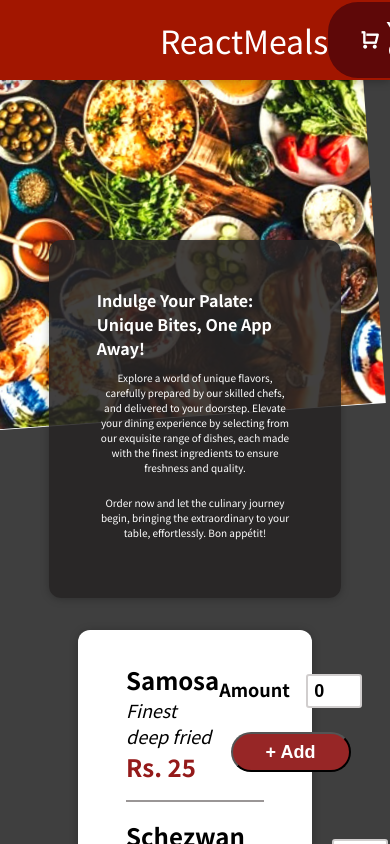
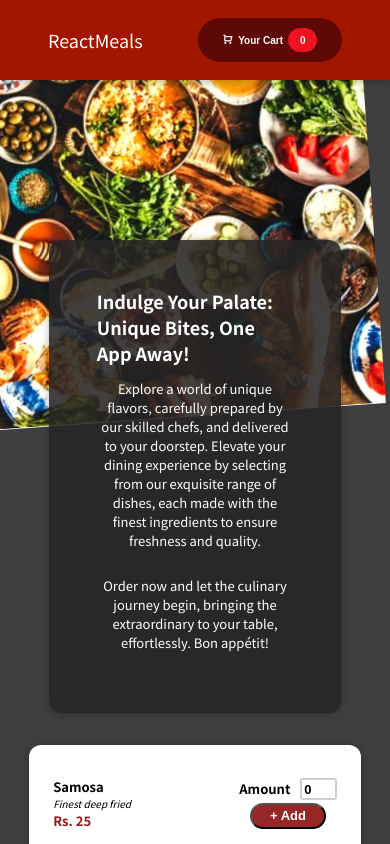
Before and after one commit to anujeet98/React-FoodOrderingApp, a React (Create React App) app: page / in a window 390 px wide. Shown: the top 844 px of the page. Built offline with nearby package versions, Linux system fonts and the light colour scheme.

Commit message:
updated css for responsive ui

```diff
--- a/src/components/Layout/CartBtn.css
+++ b/src/components/Layout/CartBtn.css
@@ -39,3 +39,28 @@
     align-items: center;
     justify-content: center;
 }
+
+
+
+@media (max-width: 700px) {
+    .cart-btn{
+        width: 12rem;
+        font-size: medium;
+        padding: 0.8rem 1.6rem;
+    }
+    .cart-quantity{
+        width: 2rem;
+        /* height: 1rem; */
+    }
+  }
+  @media (max-width: 600px) {
+    .cart-btn{
+        width: 9rem;
+        font-size: x-small;
+        padding: 0.6rem 1.2rem;
+    }
+    .cart-quantity{
+        width: 1.8rem;
+        /* height: 0.5rem; */
+    }
+  }
--- a/src/components/Layout/Header.css
+++ b/src/components/Layout/Header.css
@@ -34,3 +34,26 @@
     object-fit: cover;
     transform: rotateZ(-4deg) translateY(-4rem) translateX(-1rem);
 }
+
+@media (max-width: 1000px) {
+    .header{
+        padding: 0 5rem;
+    }
+  }
+
+
+@media (max-width: 700px) {
+    .title{
+        font-size: x-large;
+    }
+  }
+
+
+  @media (max-width: 600px) {
+    .header{
+        padding: 0 3rem;
+    }
+    .title{
+        font-size: large;
+    }
+  }
--- a/src/components/Meals/AvailableMeals.module.css
+++ b/src/components/Meals/AvailableMeals.module.css
@@ -34,3 +34,24 @@
     transform: translateY(0);
   }
 }
+
+
+
+@media (max-width: 1000px) {
+  .meals{
+      width: 85%;
+  }
+}
+
+@media (max-width: 700px) {
+  .meals{
+      width: 85%;
+      padding: 0 2.2rem;
+  }
+}
+@media (max-width: 600px) {
+  .meals{
+      width: 85%;
+      padding: 0 1.5rem;
+  }
+}
--- a/src/components/Meals/MealItem/MealItem.module.css
+++ b/src/components/Meals/MealItem/MealItem.module.css
@@ -26,3 +26,29 @@
     color: rgb(148, 26, 26);
     font-weight: bolder;
 }
+
+
+@media (max-width: 700px) {
+    .meal-name{
+        font-size: large;
+    }
+    .meal-description{
+        font-size: medium;
+    }
+    .meal-price{
+        font-size: large;
+    }
+  }
+
+
+  @media (max-width: 600px) {
+    .meal-name{
+        font-size: small;
+    }
+    .meal-description{
+        font-size: x-small;
+    }
+    .meal-price{
+        font-size: small;
+    }
+  }
--- a/src/components/Meals/MealItem/MealItemForm.module.css
+++ b/src/components/Meals/MealItem/MealItemForm.module.css
@@ -20,3 +20,21 @@
 .addBtn:hover{
     cursor: pointer;
 }
+
+
+
+
+@media (max-width: 700px) {
+    .addBtn{
+        font-size: medium;
+        width: 6rem;
+        height: 2rem;
+    }
+  }
+  @media (max-width: 600px) {
+    .addBtn{
+        font-size: small;
+        width: 4.8rem;
+        height: 1.6rem;
+    }
+  }
--- a/src/components/Meals/MealsSummary.css
+++ b/src/components/Meals/MealsSummary.css
@@ -30,13 +30,25 @@
 @media (max-width: 1000px) {
     .summary{
         width: 75%;
+    }
+}
 
+
+@media (max-width: 700px) {
+    .summary-heading{
+        font-size: x-large;
     }
-
-    .summary-heading{
+    .summary p{
         font-size: medium;
     }
+  }
+
+
+  @media (max-width: 600px) {
+    .summary-heading{
+        font-size: large;
+    }
     .summary p{
-        font-size: x-small;
+        font-size: small;
     }
-}
+  }
--- a/src/components/UI/Input.module.css
+++ b/src/components/UI/Input.module.css
@@ -17,5 +17,33 @@
     padding: 0.3rem 0.4rem;
     width: 3.5rem;
     font-weight: 600;
-    -moz-appearance: textfield;
 }
+
+
+@media (max-width: 700px) {
+    .inputGroup {
+        gap: 0.8rem;
+    }
+    .inputGroup label{
+        font-size: medium;
+    }
+    .inputGroup input{input{
+        font-size: medium;
+        padding: 0rem 0.26rem;
+        width: 2.9rem;
+    }
+  }
+}
+  @media (max-width: 600px) {
+    .inputGroup {
+        gap: 0.6rem;
+    }
+    .inputGroup label{
+        font-size: small;
+    }
+    .inputGroup input{
+        font-size: small;
+        padding: 0.1rem 0.14rem;
+        width: 2.3rem;
+    }
+  }
```
